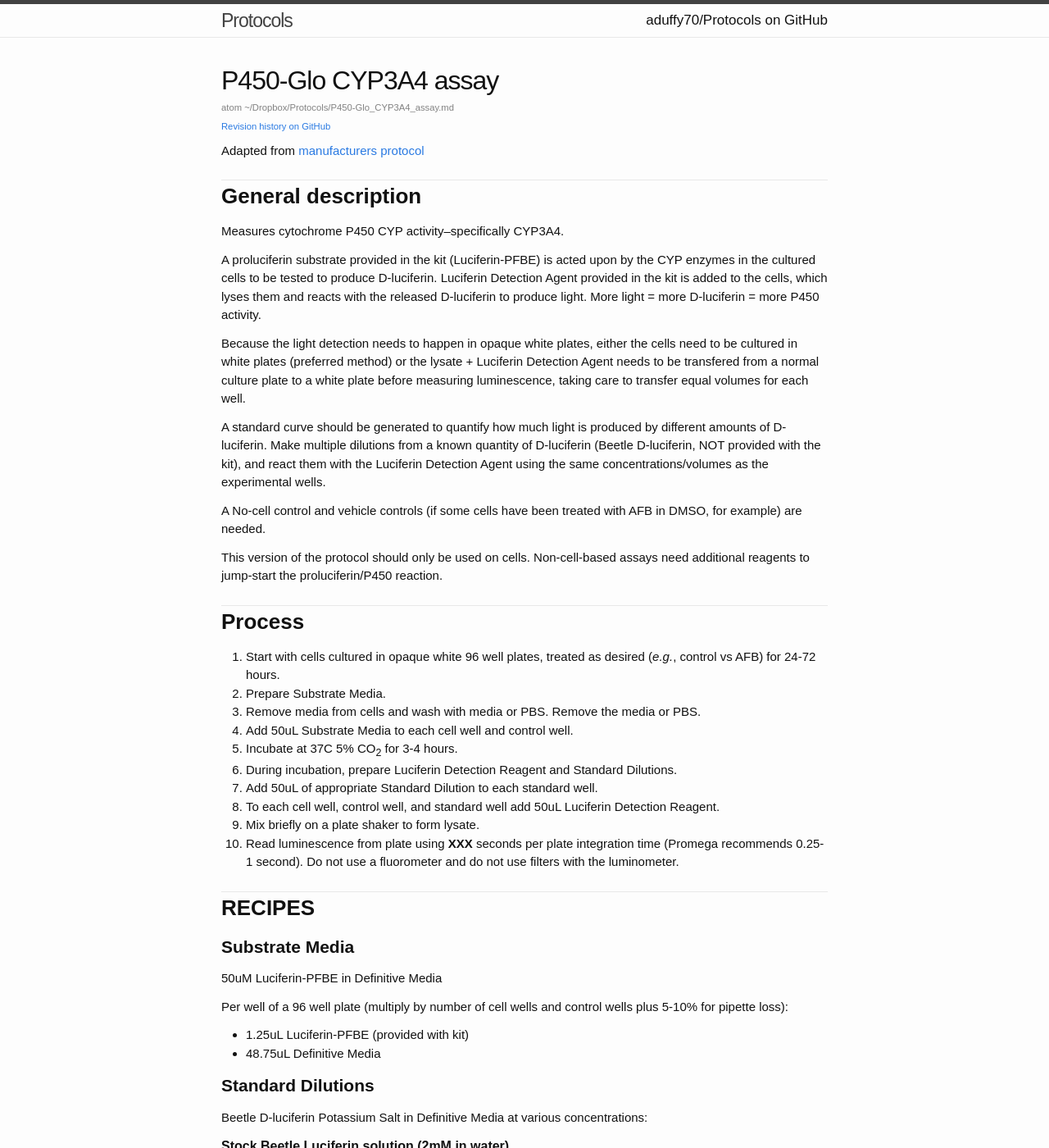
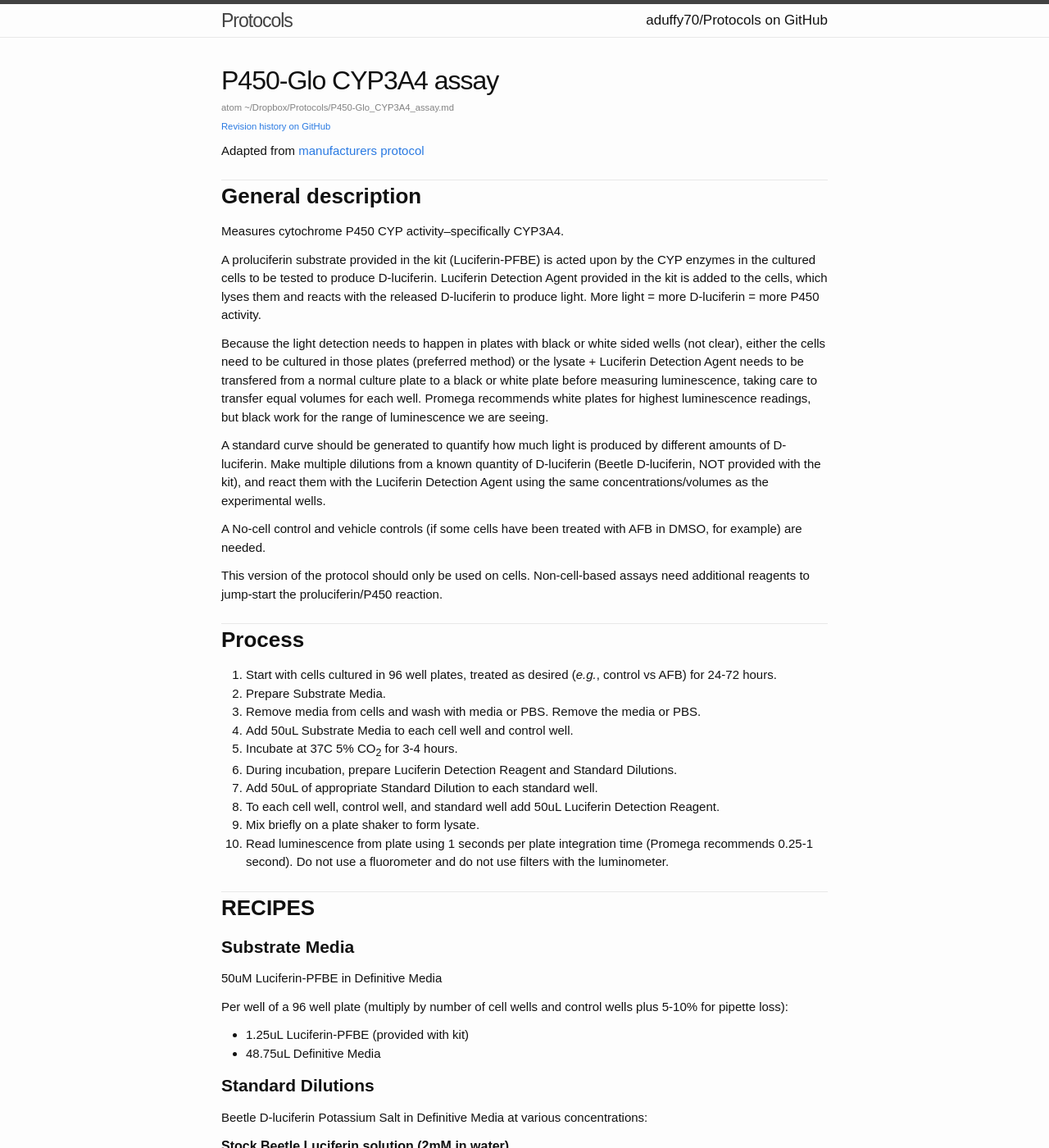
Before and after one commit to aduffy70/Protocols, a Jekyll site: the page built from P450-Glo_CYP3A4_assay.md, in a window 1280 px wide and 1400 px high. Shown: the whole window at 82% size. Built offline with Jekyll 4.4.1, drawn with Linux system fonts in a browser that asks for light colours; some web fonts are replaced.

Commit message:
The assay works fine in black plates. White are optional.

```diff
--- a/P450-Glo_CYP3A4_assay.md
+++ b/P450-Glo_CYP3A4_assay.md
@@ -12,7 +12,7 @@
 
 A proluciferin substrate provided in the kit (Luciferin-PFBE) is acted upon by the CYP enzymes in the cultured cells to be tested to produce D-luciferin. Luciferin Detection Agent  provided in the kit is added to the cells, which lyses them and reacts with the released D-luciferin to produce light. More light = more D-luciferin = more P450 activity.
 
-Because the light detection needs to happen in opaque white plates, either the cells need to be cultured in white plates (preferred method) or the lysate + Luciferin Detection Agent needs to be transfered from a normal culture plate to a white plate before measuring luminescence, taking care to transfer equal volumes for each well.
+Because the light detection needs to happen in plates with black or white sided wells (not clear), either the cells need to be cultured in those plates (preferred method) or the lysate + Luciferin Detection Agent needs to be transfered from a normal culture plate to a black or white plate before measuring luminescence, taking care to transfer equal volumes for each well. Promega recommends white plates for highest luminescence readings, but black work for the range of luminescence we are seeing.
 
 A standard curve should be generated to quantify how much light is produced by different amounts of D-luciferin. Make multiple dilutions from a known quantity of D-luciferin (Beetle D-luciferin, NOT provided with the kit), and react them with the Luciferin Detection Agent using the same concentrations/volumes as the experimental wells.
 
@@ -23,7 +23,7 @@
 
 # Process
 
-1. Start with cells cultured in opaque white 96 well plates, treated as desired (_e.g._, control vs AFB) for 24-72 hours.
+1. Start with cells cultured in 96 well plates, treated as desired (_e.g._, control vs AFB) for 24-72 hours.
 1. Prepare Substrate Media.
 1. Remove media from cells and wash with media or PBS. Remove the media or PBS.
 1. Add 50uL Substrate Media to each cell well and control well.
@@ -32,7 +32,7 @@
 1. Add 50uL of appropriate Standard Dilution to each standard well.
 1. To each cell well, control well, and standard well add 50uL Luciferin Detection Reagent.
 1. Mix briefly on a plate shaker to form lysate.
-1. Read luminescence from plate using __XXX__ seconds per plate integration time (Promega recommends 0.25-1 second). Do not use a fluorometer and do not use filters with the luminometer.
+1. Read luminescence from plate using 1 seconds per plate integration time (Promega recommends 0.25-1 second). Do not use a fluorometer and do not use filters with the luminometer.
 
 
 # RECIPES
```
